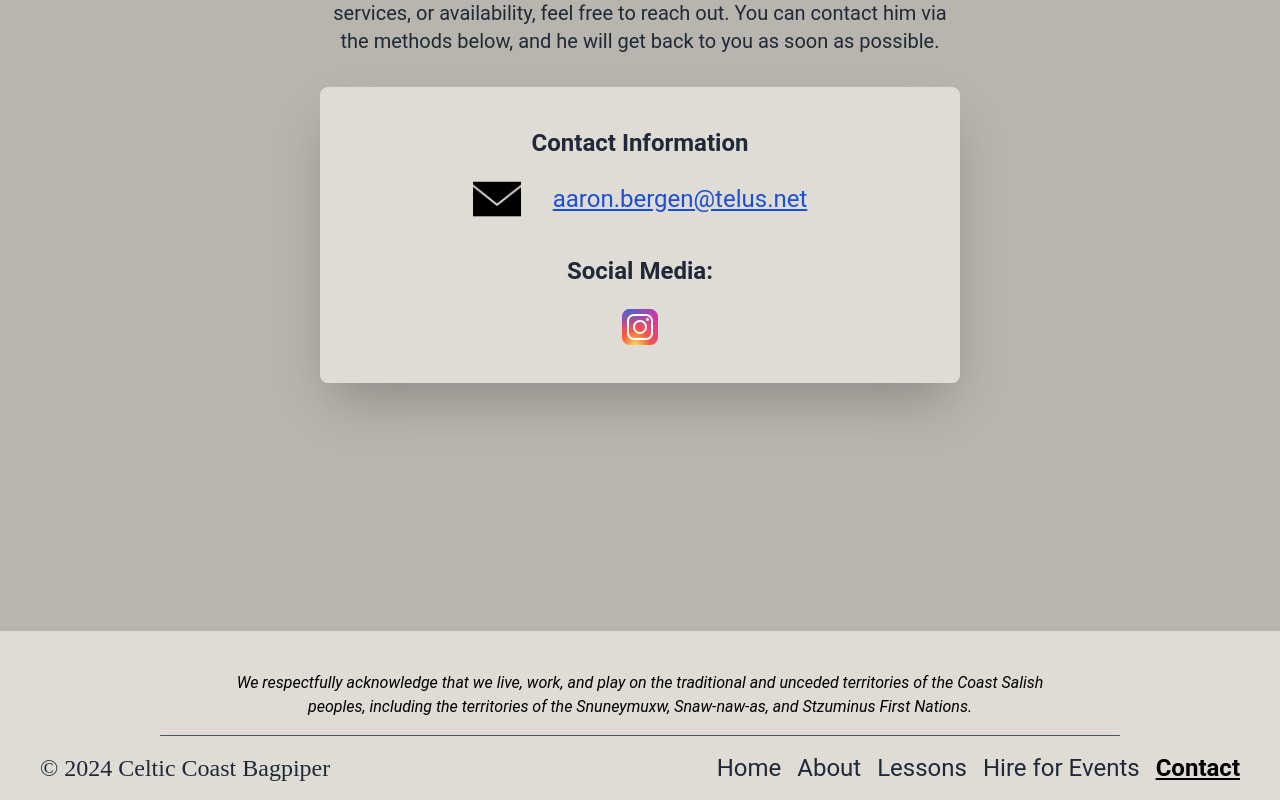
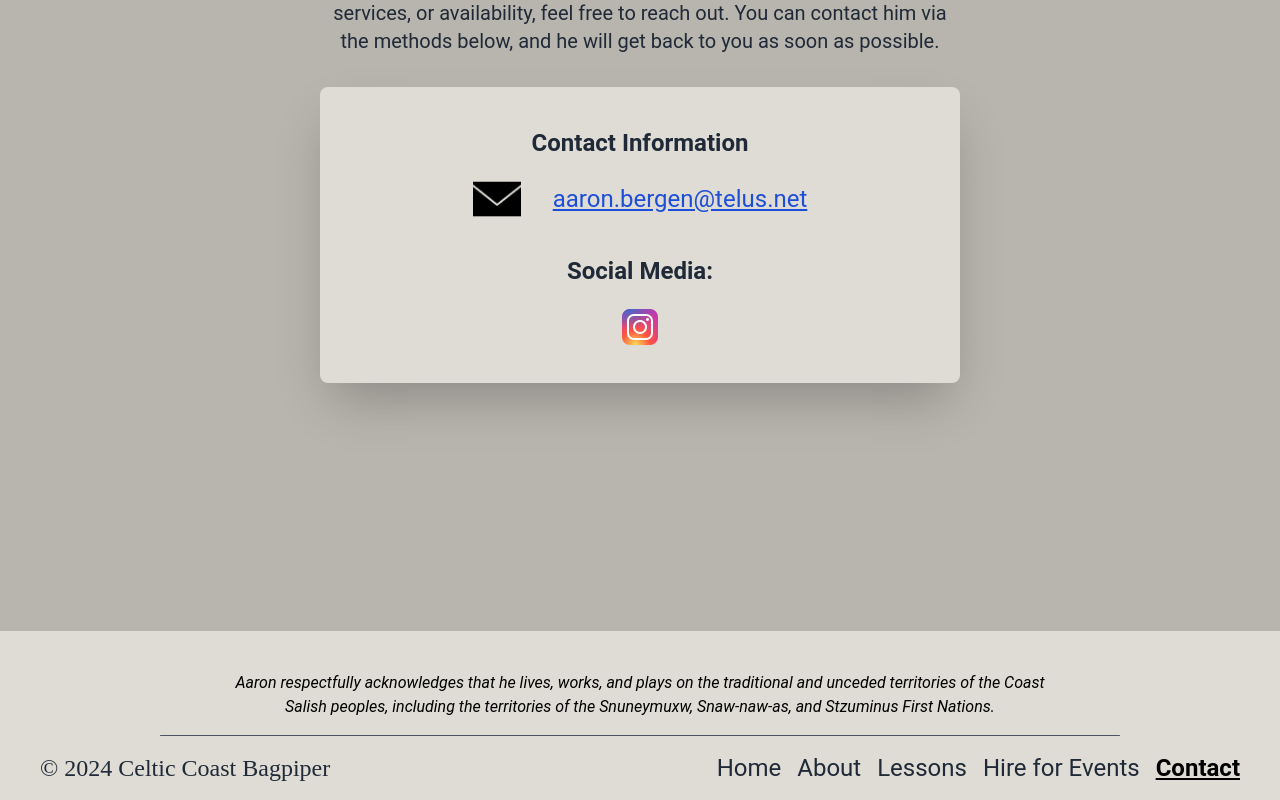
Before and after one commit to christinebergen/bagpipe, a React (Create React App) app: page /contact in a window 1280 px wide. Shown: the part 393-1193 px from the top of the page. Built offline with nearby package versions, Linux system fonts and the light colour scheme.

Commit message:
fix land acknowedgement

```diff
--- a/src/components/Footer.js
+++ b/src/components/Footer.js
@@ -15,7 +15,7 @@ const Footer = () => {
       <div className="flex justify-center">
         <div className="w-full md:w-2/3 text-center">
           <p className="italic">
-            We respectfully acknowledge that we live, work, and play on the
+            Aaron respectfully acknowledges that he lives, works, and plays on the
             traditional and unceded territories of the Coast Salish peoples,
             including the territories of the Snuneymuxw, Snaw-naw-as, and
             Stzuminus First Nations.
```
